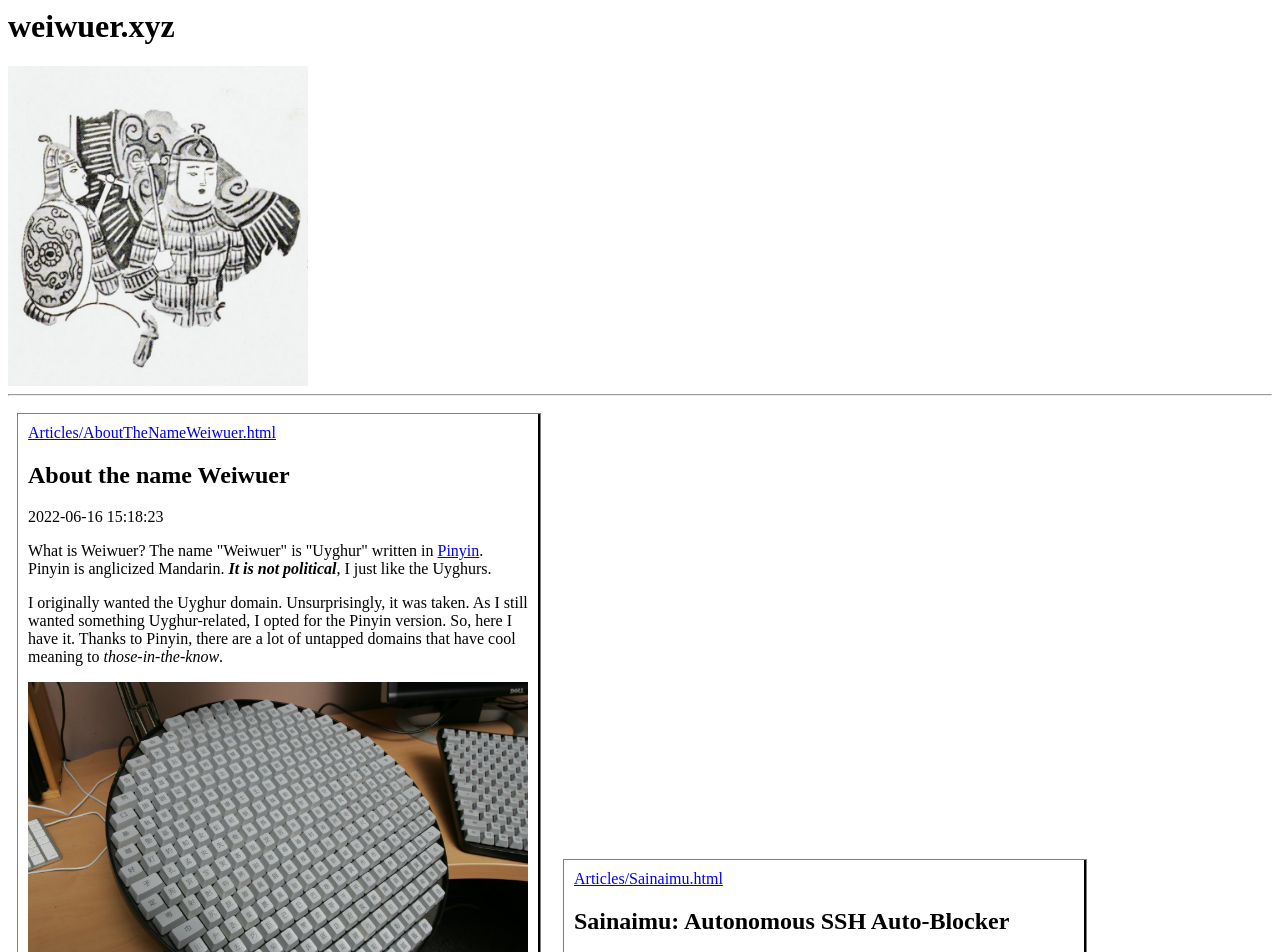
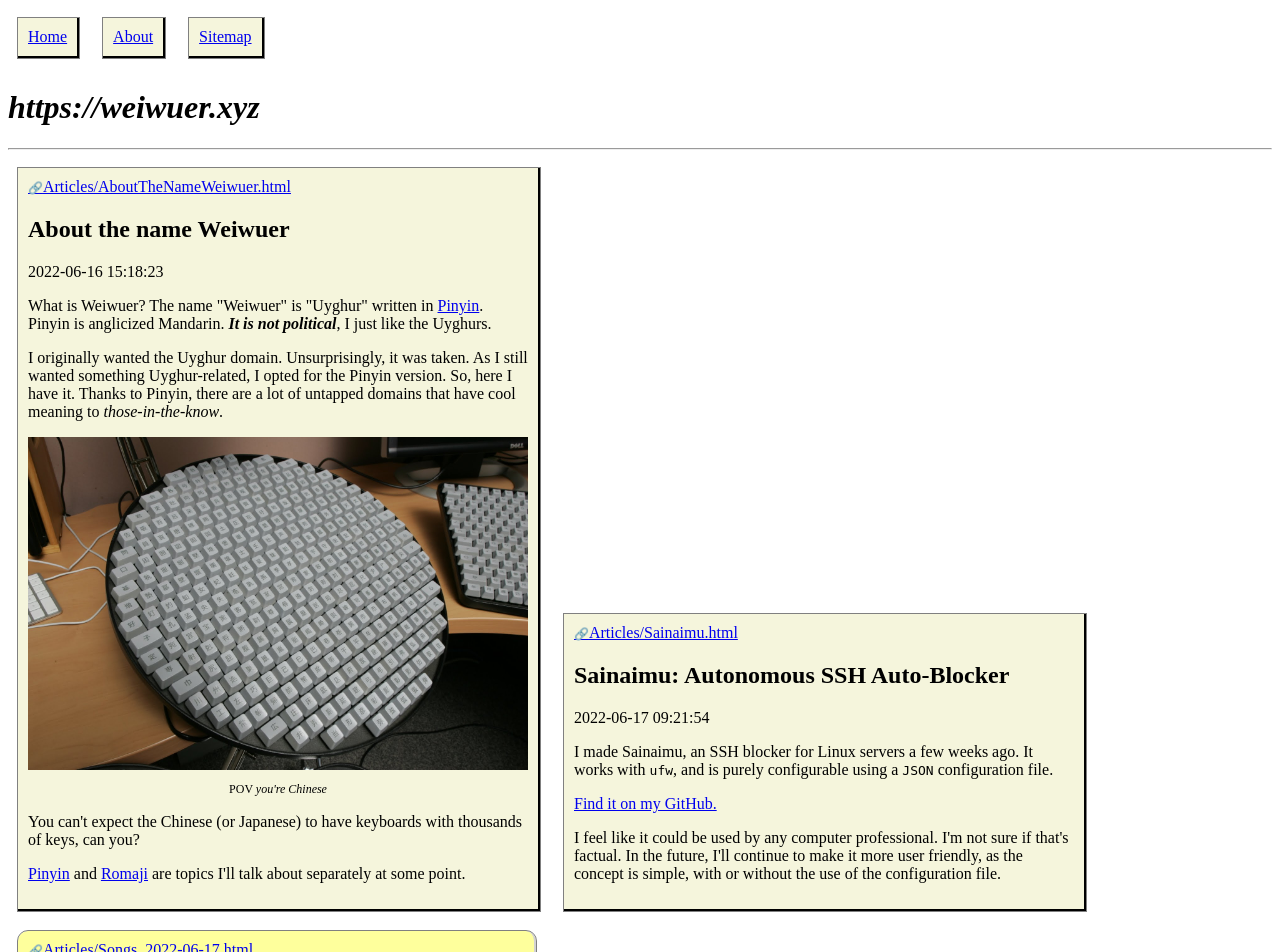
Before and after one commit to rethyxyz/weiwuer.xyz, a PHP site: page / in a window 1280 px wide. Shown: the top 952 px of the page. Run offline with PHP 8.4, Linux system fonts and the light colour scheme.

Commit message:
Song article.

```diff
--- a/Articles/AboutTheNameWeiwuer.html
+++ b/Articles/AboutTheNameWeiwuer.html
@@ -5,7 +5,7 @@
 
 <p>I originally wanted the Uyghur domain. Unsurprisingly, it was taken. As I still wanted something Uyghur-related, I opted for the Pinyin version. So, here I have it. Thanks to Pinyin, there are a lot of untapped domains that have cool meaning to <i>those-in-the-know</i>.</p>
 
-<img src="/Files/ChineseKeyboard.jpg" width=500px>
+<center><img src="/Files/ChineseKeyboard.jpg" width=500px></center>
 <center><p class=small>POV <i>you're Chinese</i></p></center>
 
 <p>You can't expect the Chinese (or Japanese) to have keyboards with thousands of keys, can you?</p>
--- /dev/null
+++ b/Articles/Songs_2022-06-17.html
@@ -0,0 +1,16 @@
+<h1>Music I'm Listening To (2022-06-17)</h1>
+<p>2022-06-17</p>
+
+<p>I'm just dumping some links here...</p>
+
+<p><embed width="420" height="315" src="https://www.youtube.com/embed/ogGqrgPagew" /></p>
+<p>This band is actually Italian. Interesting.</p>
+
+<p><embed width="420" height="315" src="https://www.youtube.com/embed/mnPkiVRbJts" /></p>
+<p>Very cool video.</p>
+
+<p><embed width="420" height="315" src="https://www.youtube.com/embed/-1Mg_prHh6w" /></p>
+
+<p><embed width="420" height="315" src="https://www.youtube.com/embed/tu9NPb2G_pM" /></p>
+
+<p><embed width="420" height="315" src="https://www.youtube.com/embed/fZcAQ0kuw1s" /></p>
--- a/PHPModules/Footer.html
+++ b/PHPModules/Footer.html
@@ -1,4 +1,4 @@
 <a href="https://ezrecipe.xyz">ezrecipe.xyz</a> -
 <a href="https://github.com/rethyxyz/">GitHub</a> -
 <a href="https://rethy.xyz">rethy.xyz</a>
-<p class=small>Brody Rethy (C) 2022</p>
+<p class=small>Brody Rethy © 2022</p>
--- /dev/null
+++ b/PHPModules/Menu.php
@@ -0,0 +1,5 @@
+<div class=menu>
+<section class=button><a href="/">Home</a></section>
+<section class=button><a href="/Articles/AboutTheNameWeiwuer.html">About</a></section>
+<section class=button><a href="/Sitemap.html">Sitemap</a></section>
+</div>
--- a/PHPModules/MenuBar.html
+++ /dev/null
@@ -1 +0,0 @@
-asdf
--- a/index.php
+++ b/index.php
@@ -1,6 +1,6 @@
 <?php
 /* weiwuer.xyz (C) 2022 */
-$MetadataTitle = "weiwuer.xyz";
+$MetadataTitle = "https://weiwuer.xyz";
 $MetadataDescription = "A tiny PHP blog. No database, simple in design, varied topics.";
 ?>
 
@@ -10,16 +10,26 @@ $MetadataDescription = "A tiny PHP blog. No database, simple in design, varied t
 <meta name="description" content="<?php echo($MetadataDescription); ?>">
 <style>
     section,section2,section3 {
+        display: inline-block;
+        max-width: 500px;
         outline: 1px solid grey;
-        display: inline-block;
+        margin: 10px;
         padding: 10px;
-        margin: 10px;
-        max-width: 500px;
     }
 
+	.Title:hover:after {
+		content: " 🧠";
+		font-size: 24px;
+	}
+
+    .ArticleLink::before {
+		content: "🔗";
+		font-size: 12px;
+	}
     section {
         border-right: black 2px solid;
         border-bottom: black 2px solid;
+		background: beige;
 		width: inherit;
     }
     section2 {
@@ -30,7 +40,7 @@ $MetadataDescription = "A tiny PHP blog. No database, simple in design, varied t
 		width: inherit;
     }
     section3 {
-		font-family: tahoma;
+		font-family: "Tahoma";
 		background: lightgrey;
         border-right: lightgrey 3px solid;
         border-bottom: lightgrey 2px solid;
@@ -44,8 +54,9 @@ $MetadataDescription = "A tiny PHP blog. No database, simple in design, varied t
 </head>
 
 <body>
-<h1><?php echo($MetadataTitle); ?></h1>
-<a href="Files/Soldiers_from_Karasahr,_8th_century.jpg"><img src="Files/Soldiers_from_Karasahr,_8th_century.jpg" width=300px></a>
+<?php include "PHPModules/Menu.php"; ?>
+
+<h1 class=Title><i><?php echo($MetadataTitle); ?></i></h1>
 <hr>
 
 <?php
@@ -62,7 +73,7 @@ foreach($Articles as &$Article) {
     }
 
     echo "<$SectionTag>\n";
-    echo "<a href=\"$Article\">$Article</a>\n";
+    echo "<a class=ArticleLink href=\"$Article\">$Article</a>\n";
     include "$Article";
     echo "</$SectionTag>\n";
 }
```
Also changed, not shown: Articles/Sainaimu.html (line endings or trailing spaces).
